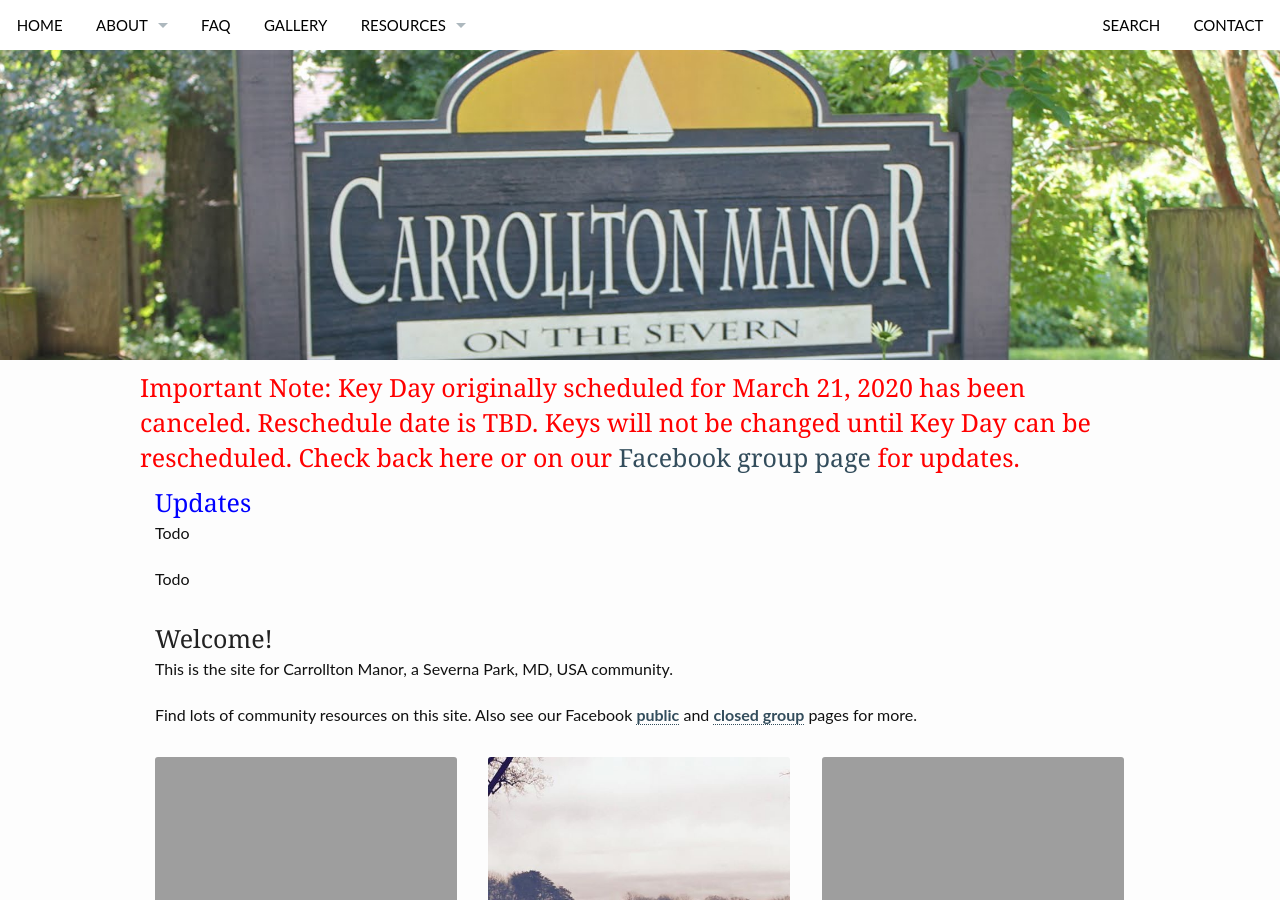
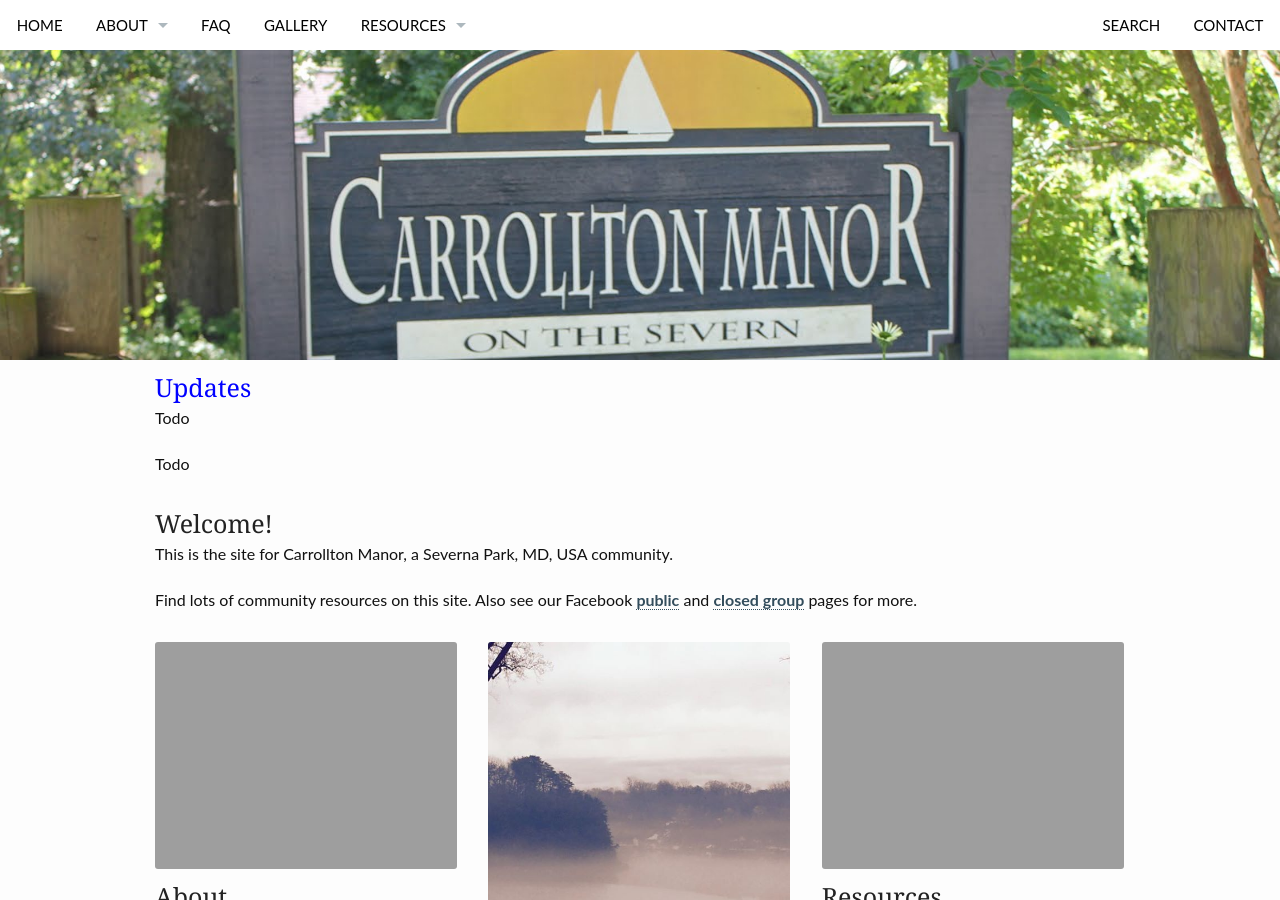
Before and after one commit to carrolltonmanor/carrolltonmanor.github.io, a Jekyll site: the page built from index.md, in a window 1280 px wide and 900 px high. Built offline with Jekyll 4.4.1, drawn with Linux system fonts in a browser that asks for light colours.

Commit message:
updating front page text

```diff
--- a/_layouts/frontpage.html
+++ b/_layouts/frontpage.html
@@ -12,9 +12,6 @@ format: blog-index
 {% comment %}
 * Text to appear before the three columns, if any.
 {% endcomment %}
-<div class="row">
-        <h2 class="font-size-h3 t10" style="color:red;">Important Note: Key Day originally scheduled for March 21, 2020 has been canceled.  Reschedule date is TBD.  Keys will not be changed until Key Day can be rescheduled.  Check back here or on our <a href="https://www.facebook.com/groups/312436932265345/?fref=ts">Facebook group page</a> for updates.</h2>
-</div>
 <div class="row">
     <div class="medium-12 columns">
 	    <h2 class="font-size-h3 t10" style="color:blue;">Updates</h2>
```
